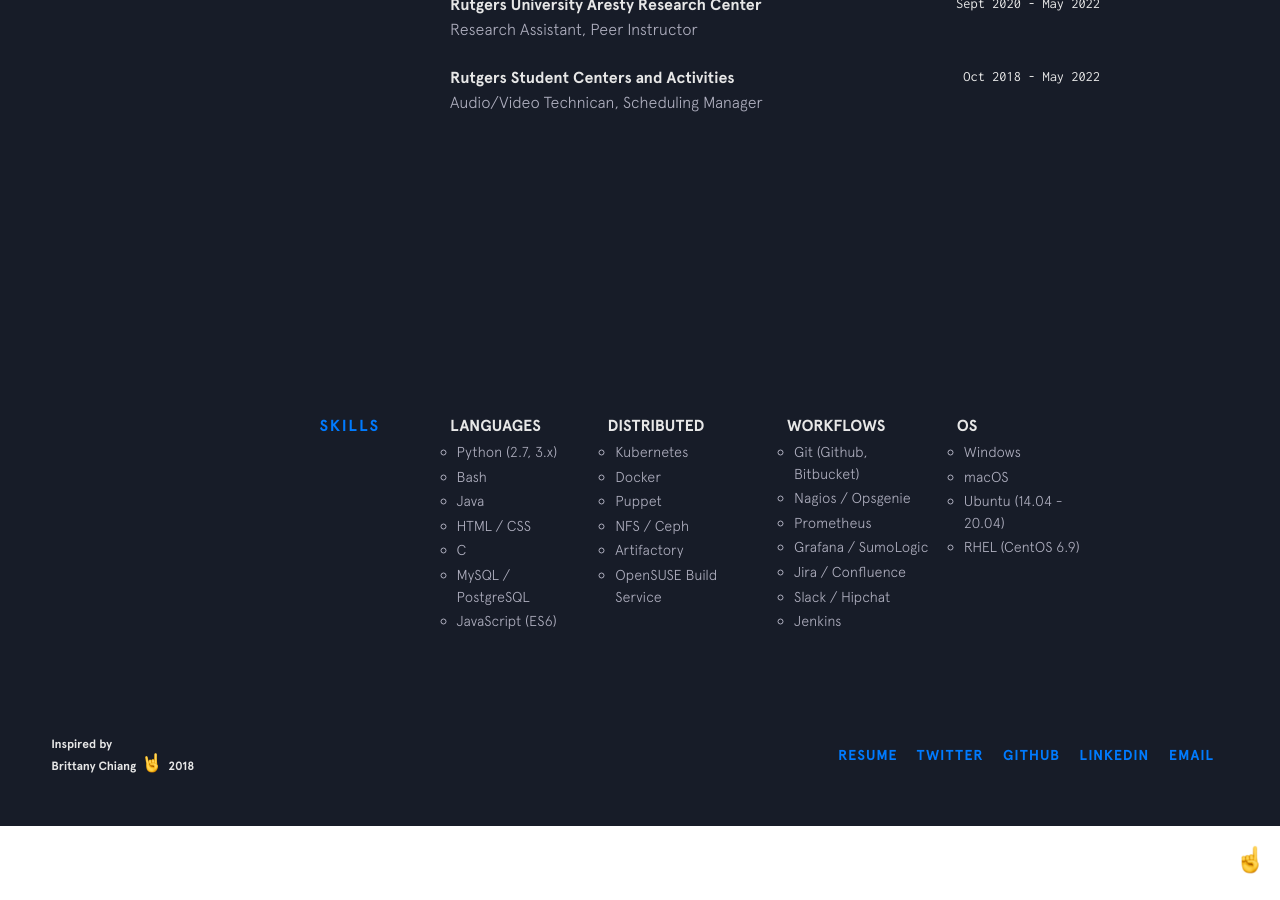
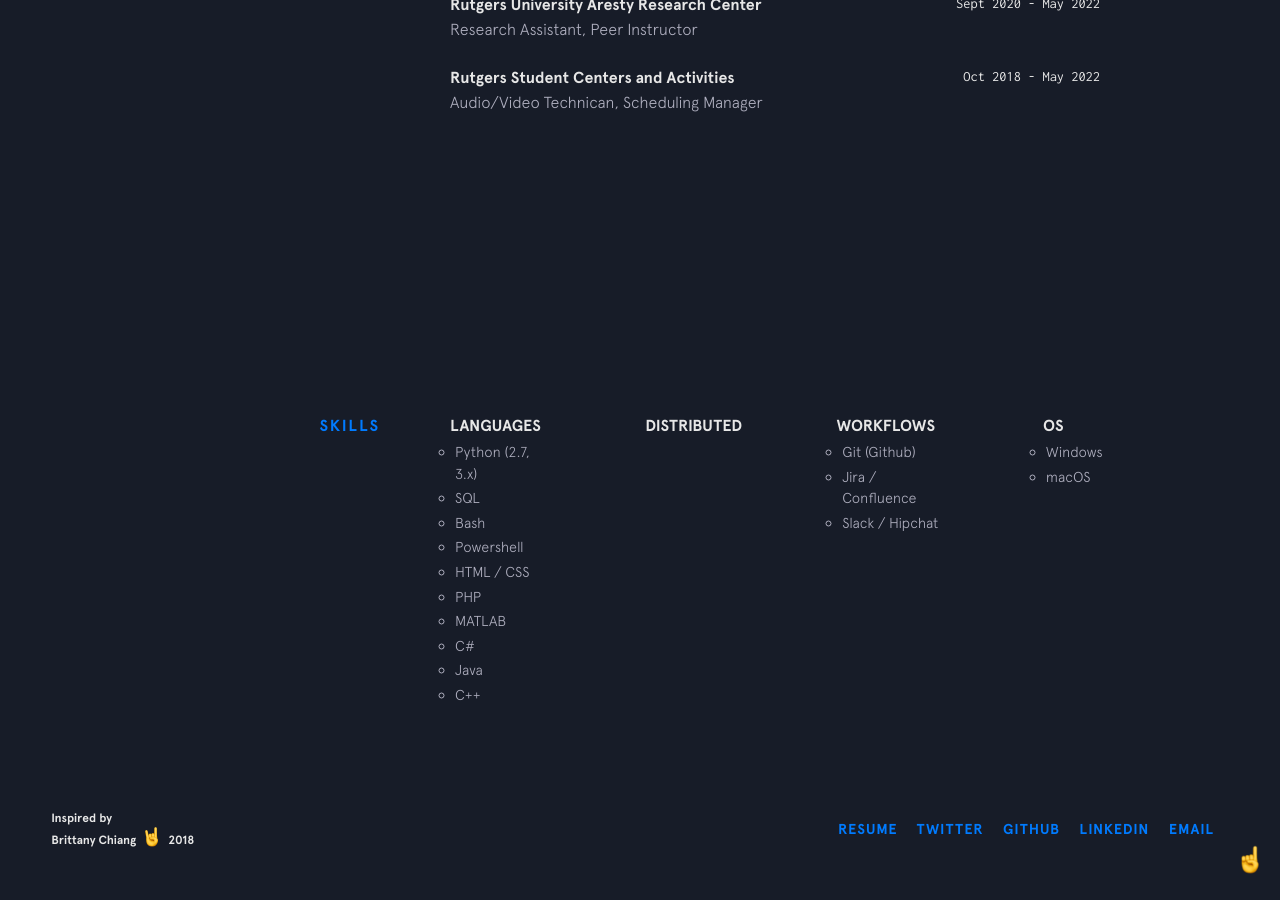
Before and after one commit to malenabashar/malenabashar.github.io, a Jekyll site: the page built from index.html, in a window 1280 px wide and 900 px high, scrolled down 1749 px. Built offline with Jekyll 4.4.1, drawn with Linux system fonts in a browser that asks for light colours; nearby versions of some CDN libraries.

Commit message:
Update skills.yml

```diff
--- a/_data/skills.yml
+++ b/_data/skills.yml
@@ -1,31 +1,23 @@
 languages:
   - item: Python (2.7, 3.x)
+  - item: SQL
   - item: Bash
+  - item: Powershell
+  - item: HTML / CSS
+  - item: PHP
+  - item: MATLAB
+  - item: C#
   - item: Java
-  - item: HTML / CSS
-  - item: C
-  - item: MySQL / PostgreSQL
-  - item: JavaScript (ES6)
+  - item: C++
 
-dm:
-  - item: Kubernetes
-  - item: Docker
-  - item: Puppet
-  - item: NFS / Ceph
-  - item: Artifactory
-  - item: OpenSUSE Build Service
+<-- dm:
+  - item: -->!
 
 wm:
-  - item: Git (Github, Bitbucket)
-  - item: Nagios / Opsgenie
-  - item: Prometheus
-  - item: Grafana / SumoLogic
+  - item: Git (Github)
   - item: Jira / Confluence
   - item: Slack / Hipchat
-  - item: Jenkins
 
 ose:
   - item: Windows
   - item: macOS
-  - item: Ubuntu (14.04 - 20.04)
-  - item: RHEL (CentOS 6.9)
```
